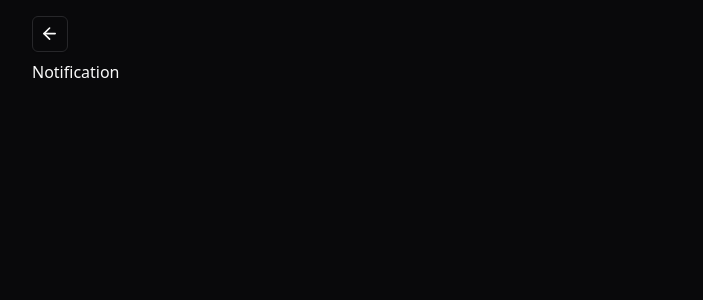
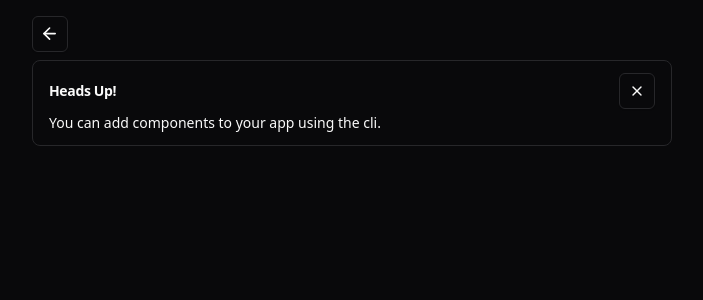
Before and after one commit to pr4j3sh/auth, a React (Vite) app: page /notification in a window 1280 px wide. Shown: the top 300 px of the page, without its empty margins (288-991 px from the left). Built offline with nearby package versions, Linux system fonts and the light colour scheme.

Commit message:
added ui

```diff
--- a/src/components/chat-card.tsx
+++ b/src/components/chat-card.tsx
@@ -5,10 +5,13 @@ import {
   CardTitle,
 } from "@/components/ui/card";
 import { Avatar, AvatarFallback, AvatarImage } from "@/components/ui/avatar";
+import { Link } from "react-router-dom";
 
 export function ChatCard() {
   return (
-    <Card className="flex items-center overflow-hidden">
+    <Link to="/chat">
+      <Card>
+        <CardHeader className="flex flex-row items-center gap-4">
           <div className="flex flex-col gap-2 items-center p-2">
             <div className="flex -space-x-6">
               <Avatar>
@@ -22,8 +25,7 @@ export function ChatCard() {
             </div>
             <span className="text-sm text-muted-foreground">+398</span>
           </div>
-      <div className="flex-grow">
-        <CardHeader>
+          <div className="flex-grow space-y-1">
             <CardTitle>Convex Hackathon</CardTitle>
             <CardDescription className="flex items-center justify-between">
               <div className="flex items-center space-x-1">
@@ -32,8 +34,9 @@ export function ChatCard() {
               </div>
               <div>3:20 pm</div>
             </CardDescription>
+          </div>
         </CardHeader>
-      </div>
       </Card>
+    </Link>
   );
 }
--- a/src/components/footer-menu.tsx
+++ b/src/components/footer-menu.tsx
@@ -11,7 +11,7 @@ export function FooterMenu() {
       </MenubarMenu>
       <MenubarMenu>
         <MenubarTrigger>
-          <Link to="/chat">Chat</Link>
+          <Link to="/inbox">Inbox</Link>
         </MenubarTrigger>
       </MenubarMenu>
       <MenubarMenu>
--- /dev/null
+++ b/src/components/ui/alert.tsx
@@ -0,0 +1,59 @@
+import * as React from "react"
+import { cva, type VariantProps } from "class-variance-authority"
+
+import { cn } from "@/lib/utils"
+
+const alertVariants = cva(
+  "relative w-full rounded-lg border px-4 py-3 text-sm [&>svg+div]:translate-y-[-3px] [&>svg]:absolute [&>svg]:left-4 [&>svg]:top-4 [&>svg]:text-foreground [&>svg~*]:pl-7",
+  {
+    variants: {
+      variant: {
+        default: "bg-background text-foreground",
+        destructive:
+          "border-destructive/50 text-destructive dark:border-destructive [&>svg]:text-destructive",
+      },
+    },
+    defaultVariants: {
+      variant: "default",
+    },
+  }
+)
+
+const Alert = React.forwardRef<
+  HTMLDivElement,
+  React.HTMLAttributes<HTMLDivElement> & VariantProps<typeof alertVariants>
+>(({ className, variant, ...props }, ref) => (
+  <div
+    ref={ref}
+    role="alert"
+    className={cn(alertVariants({ variant }), className)}
+    {...props}
+  />
+))
+Alert.displayName = "Alert"
+
+const AlertTitle = React.forwardRef<
+  HTMLParagraphElement,
+  React.HTMLAttributes<HTMLHeadingElement>
+>(({ className, ...props }, ref) => (
+  <h5
+    ref={ref}
+    className={cn("mb-1 font-medium leading-none tracking-tight", className)}
+    {...props}
+  />
+))
+AlertTitle.displayName = "AlertTitle"
+
+const AlertDescription = React.forwardRef<
+  HTMLParagraphElement,
+  React.HTMLAttributes<HTMLParagraphElement>
+>(({ className, ...props }, ref) => (
+  <div
+    ref={ref}
+    className={cn("text-sm [&_p]:leading-relaxed", className)}
+    {...props}
+  />
+))
+AlertDescription.displayName = "AlertDescription"
+
+export { Alert, AlertTitle, AlertDescription }
--- a/src/pages/chat.tsx
+++ b/src/pages/chat.tsx
@@ -1,13 +1,43 @@
-import { ChatCard } from "@/components/chat-card";
+import SecondaryHeaderMenu from "@/components/secondary-header-menu";
+import {
+  Card,
+  CardDescription,
+  CardHeader,
+  CardTitle,
+} from "@/components/ui/card";
+import { Avatar, AvatarFallback, AvatarImage } from "@/components/ui/avatar";
+import { Link } from "react-router-dom";
 import { Input } from "@/components/ui/input";
 
 export default function Chat() {
   return (
-    <div className="flex flex-grow flex-col gap-4">
-      <Input type="text" placeholder="Search..." />
-      <div className="flex flex-col gap-4">
-        <ChatCard />
+    <div className="container min-h-screen md:w-2/4 mx-auto py-4 md:px-0 px-4 flex flex-col gap-2">
+      <SecondaryHeaderMenu />
+
+      <Card>
+        <CardHeader className="flex flex-row items-center gap-4">
+          <Avatar>
+            <AvatarImage src="https://github.com/prajesheleven.png" />
+            <AvatarFallback>CN</AvatarFallback>
+          </Avatar>
+          <Link to="/event">
+            <div className="space-y-1">
+              <CardTitle>Convex Hackathon</CardTitle>
+              <CardDescription>4 min ago...</CardDescription>
+            </div>
+          </Link>
+        </CardHeader>
+      </Card>
+      <div className="flex-grow">
+        <div className="flex flex-col gap-1 border p-2 rounded-lg">
+          <div className="flex items-center justify-between">
+            <span className="font-semibold">John</span>
+            <span className="text-muted-foreground text-sm">4:30 pm</span>
+          </div>
+          <span>What is up?</span>
+        </div>
       </div>
+      <Input type="text" placeholder="Type a messsage..." />
     </div>
   );
 }
--- /dev/null
+++ b/src/pages/inbox.tsx
@@ -0,0 +1,13 @@
+import { ChatCard } from "@/components/chat-card";
+import { Input } from "@/components/ui/input";
+
+export default function Inbox() {
+  return (
+    <div className="flex flex-grow flex-col gap-4">
+      <Input type="text" placeholder="Search..." />
+      <div className="flex flex-col gap-4">
+        <ChatCard />
+      </div>
+    </div>
+  );
+}
--- a/src/pages/notification.tsx
+++ b/src/pages/notification.tsx
@@ -1,10 +1,23 @@
 import SecondaryHeaderMenu from "@/components/secondary-header-menu";
+import { Alert, AlertDescription, AlertTitle } from "@/components/ui/alert";
+import { Button } from "@/components/ui/button";
+import { X } from "lucide-react";
 
 export default function Notification() {
   return (
     <div className="container min-h-screen md:w-2/4 mx-auto py-4 md:px-0 px-4 flex flex-col gap-2">
       <SecondaryHeaderMenu />
-      <div>Notification</div>
+      <Alert>
+        <AlertTitle className="flex items-center">
+          <span className="flex-grow font-bold">Heads Up!</span>
+          <Button variant="outline" size="icon">
+            <X className="h-4 w-4" />
+          </Button>
+        </AlertTitle>
+        <AlertDescription>
+          You can add components to your app using the cli.
+        </AlertDescription>
+      </Alert>
     </div>
   );
 }
--- a/src/pages/profile.tsx
+++ b/src/pages/profile.tsx
@@ -1,10 +1,26 @@
 import SecondaryHeaderMenu from "@/components/secondary-header-menu";
+import {
+  Card,
+  CardDescription,
+  CardHeader,
+  CardTitle,
+} from "@/components/ui/card";
+import { Avatar, AvatarFallback, AvatarImage } from "@/components/ui/avatar";
 
 export default function Profile() {
   return (
     <div className="container min-h-screen md:w-2/4 mx-auto py-4 md:px-0 px-4 flex flex-col gap-2">
       <SecondaryHeaderMenu />
-      <div>Profile</div>
+      <Card>
+        <CardHeader>
+          <Avatar>
+            <AvatarImage src="https://github.com/prajesheleven.png" />
+            <AvatarFallback>CN</AvatarFallback>
+          </Avatar>
+          <CardTitle>John Doe</CardTitle>
+          <CardDescription>john@example.com</CardDescription>
+        </CardHeader>
+      </Card>
     </div>
   );
 }
```
Also changed, not shown: src/router.tsx (+7 -2 lines). Lines whose indentation alone changed are shown as unchanged.
